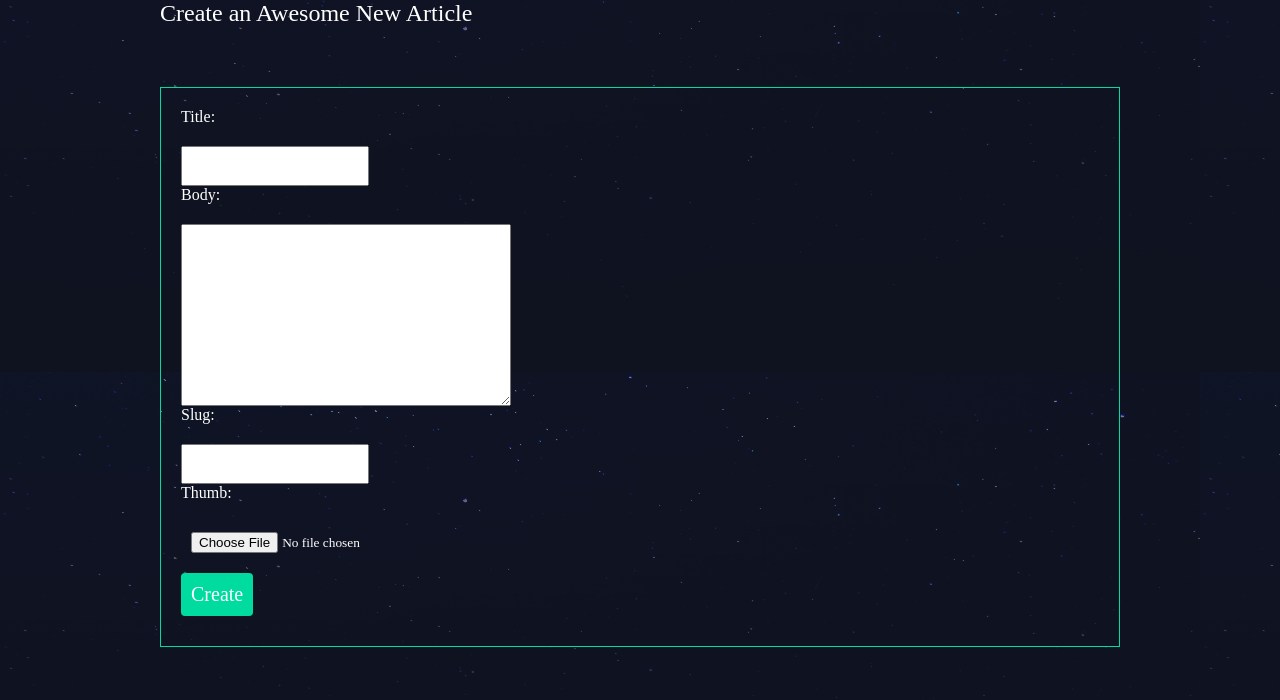
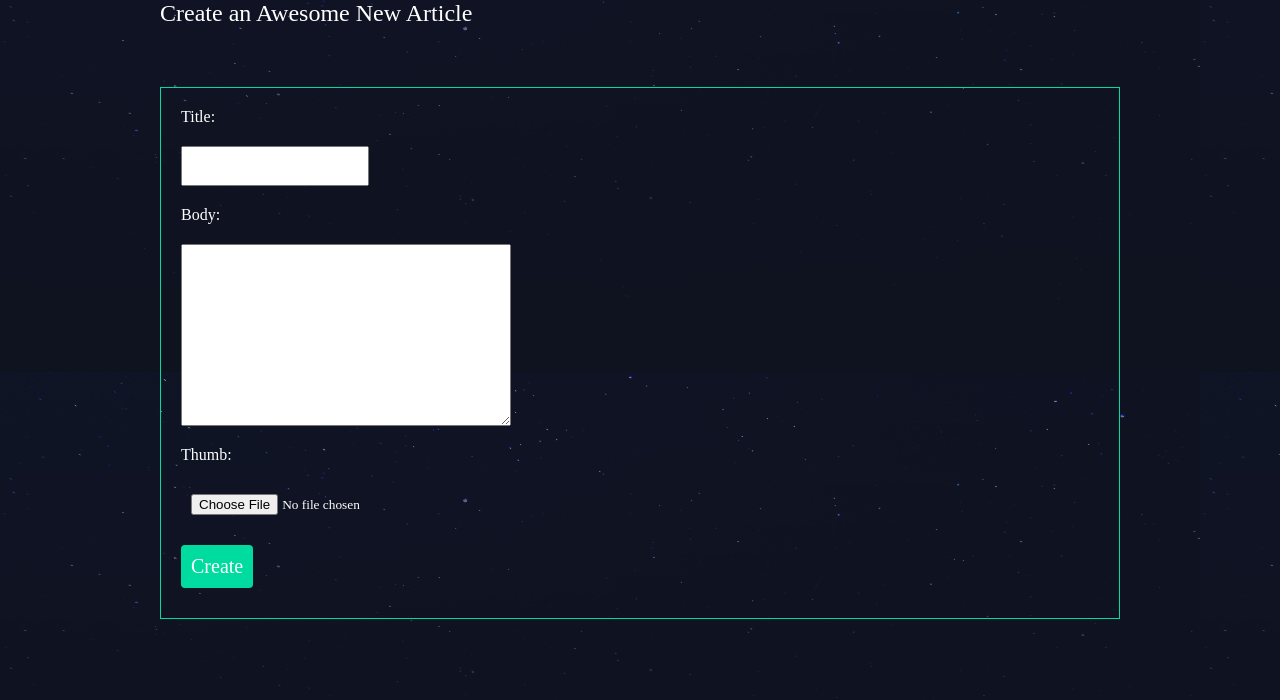
Before and after one commit to ShantanuPhatke/online-blog-django, a Django app: page /articles/create/ in a window 1280 px wide. Shown: the part 100-800 px from the top of the page. Run offline with Django 3.2, Linux system fonts and the light colour scheme; the visitor is signed in with stand-in values (Sample User, id 1); parts of the project's set-up code (start-up, migrations or seed data) failed here and were passed over.

Commit message:
hidden slug field

```diff
--- a/assets/styles.css
+++ b/assets/styles.css
@@ -129,8 +129,13 @@ nav button {
 .site-form input,
 .site-form textarea {
   display: block;
-  margin: 20px 0 0px 0;
+  margin: 20px 0 20px 0;
   padding: 10px;
+}
+
+label[for="id_slug"],
+#id_slug {
+  display: none;
 }
 
 a.highlight {
```
